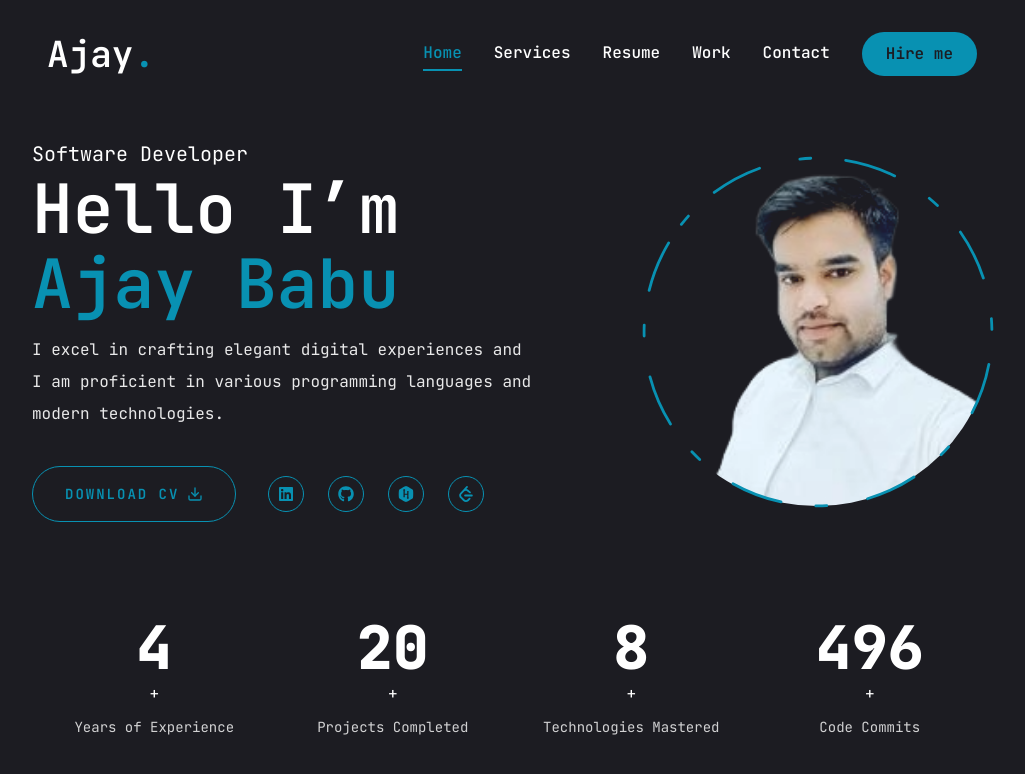
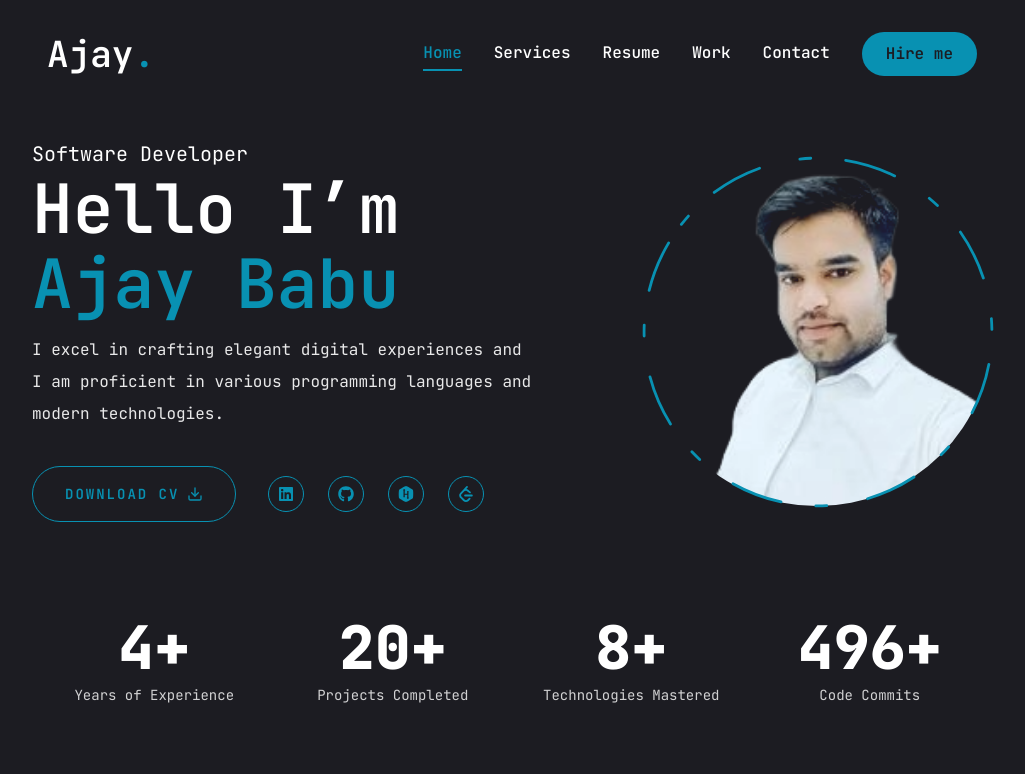
Before and after one commit to ajay0023130/ajay-portfolio, a Next.js app: page / in a window 1280 px wide. Shown: the top 774 px of the page, without its empty margins (128-1153 px from the left). Built offline with nearby package versions, Linux system fonts and the light colour scheme.

Commit message:
Update StateComponent.jsx

```diff
--- a/components/ui/StateComponent.jsx
+++ b/components/ui/StateComponent.jsx
@@ -31,8 +31,9 @@ const StateComponent = () => {
                             end={item.num}
                             duration={5}
                             delay={2}
+                            suffix="+"
                             className="text-4xl md:text-6xl font-extrabold text-white"
-                        />+
+                        />
                         <p className="leading-snug text-white/80 text-sm mt-2 ">{item.text}</p>
                     </div>
                 ))}
```
